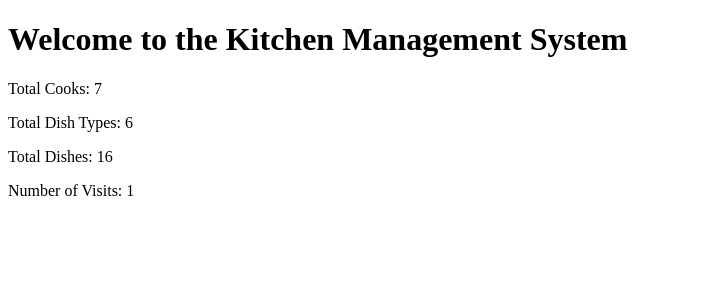
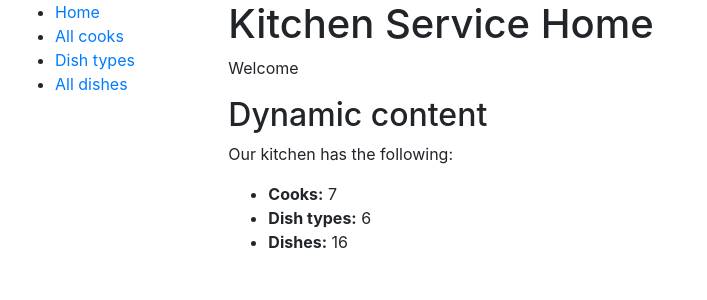
Before and after one commit to sumseer/restaurant-kitchen-service, a Django app: page / in a window 1280 px wide. Shown: the top 300 px of the page, without its empty margins (0-707 px from the left). Run offline with Django 5.2, Linux system fonts and the light colour scheme; data comes from the database, SQL or seed files in the repository.

Commit message:
add base, pagination and sidebar templates

```diff
--- /dev/null
+++ b/templates/base.html
@@ -0,0 +1,29 @@
+<!DOCTYPE html>
+<html lang="en">
+<head>
+  {% block title %}<title>Restaurant Kitchen</title>{% endblock %}
+  <meta charset="utf-8">
+  <meta name="viewport" content="width=device-width, initial-scale=1">
+  <link rel="stylesheet"
+        href="https://cdn.jsdelivr.net/npm/bootstrap@4.6.2/dist/css/bootstrap.min.css"
+        integrity="sha384-xOolHFLEh07PJGoPkLv1IbcEPTNtaed2xpHsD9ESMhqIYd0nLMwNLD69Npy4HI+N"
+        crossorigin="anonymous">
+</head>
+<body>
+<div class="container-fluid">
+  <div class="row">
+    <div class="col-sm-2">
+      {% block sidebar %}
+        {% include "includes/sidebar.html" %}
+      {% endblock %}
+    </div>
+    <div class="col-sm-10 ">
+      {% block content %}{% endblock %}
+      {% block pagination %}
+        {% include "includes/pagination.html" %}
+      {% endblock %}
+    </div>
+  </div>
+</div>
+</body>
+</html>
--- /dev/null
+++ b/templates/includes/pagination.html
@@ -0,0 +1,11 @@
+{% if is_paginated %}
+  <ul class="pagination">
+    {% if page_obj.has_previous %}
+      <li class="page-item"><a class="page-link" href="?page={{ page_obj.previous_page_number }}">Prev</a></li>
+    {% endif %}
+    <li class="page-item-active"><span class="page-link">{{ page_obj.number }} of {{ paginator.num_pages }}</span></li>
+    {% if page_obj.has_next %}
+      <li class="page-item"><a class="page-link" href="?page={{ page_obj.next_page_number }}">Next</a></li>
+    {% endif %}
+  </ul>
+{% endif %}
--- /dev/null
+++ b/templates/includes/sidebar.html
@@ -0,0 +1,6 @@
+<ul class="sidebar-nav">
+  <li><a href="{% url 'kitchen:index' %}">Home</a></li>
+  <li><a href="{% url 'accounts:cook-list' %}">All cooks</a></li>
+  <li><a href="{% url 'kitchen:dish-type-list' %}">Dish types</a></li>
+  <li><a href="{% url 'kitchen:dish-list' %}">All dishes</a></li>
+</ul>
--- a/templates/kitchen/index.html
+++ b/templates/kitchen/index.html
@@ -1,15 +1,12 @@
-<!DOCTYPE html>
-<html lang="en">
-<head>
-  <meta charset="UTF-8">
-  <meta name="viewport" content="width=device-width, initial-scale=1.0">
-  <title>Kitchen Management</title>
-</head>
-<body>
-  <h1>Welcome to the Kitchen Management System</h1>
-  <p>Total Cooks: {{ num_cooks }}</p>
-  <p>Total Dish Types: {{ num_dish_types }}</p>
-  <p>Total Dishes: {{ num_dishes }}</p>
-  <p>Number of Visits: {{ num_visits }}</p>
-</body>
-</html>
+{% extends "base.html" %}
+{% block content %}
+  <h1>Kitchen Service Home</h1>
+  <p>Welcome</p>
+  <h2>Dynamic content</h2>
+  <p>Our kitchen has the following:</p>
+  <ul>
+    <li><strong>Cooks:</strong> {{ num_cooks }}</li>
+    <li><strong>Dish types:</strong> {{ num_dish_types }}</li>
+    <li><strong>Dishes:</strong> {{ num_dishes }}</li>
+  </ul>
+{% endblock %}
```
